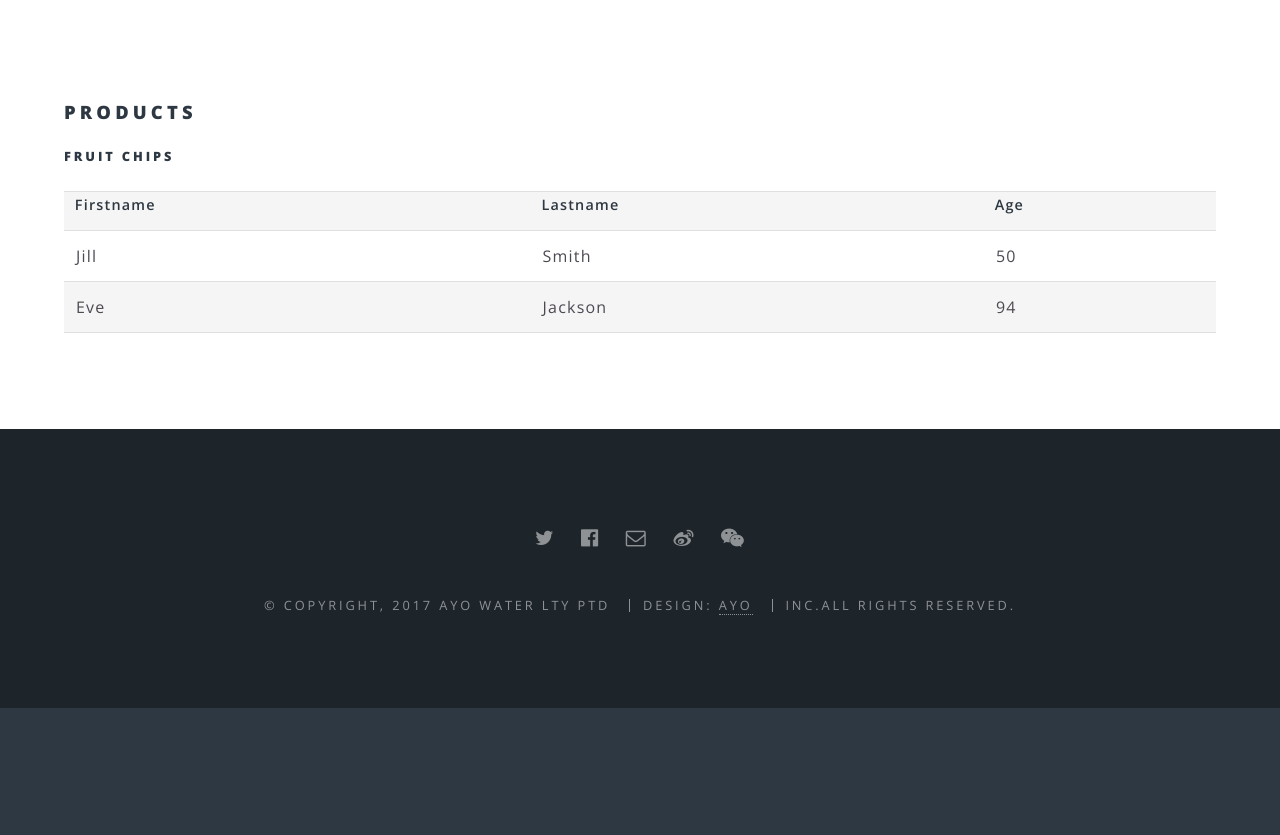
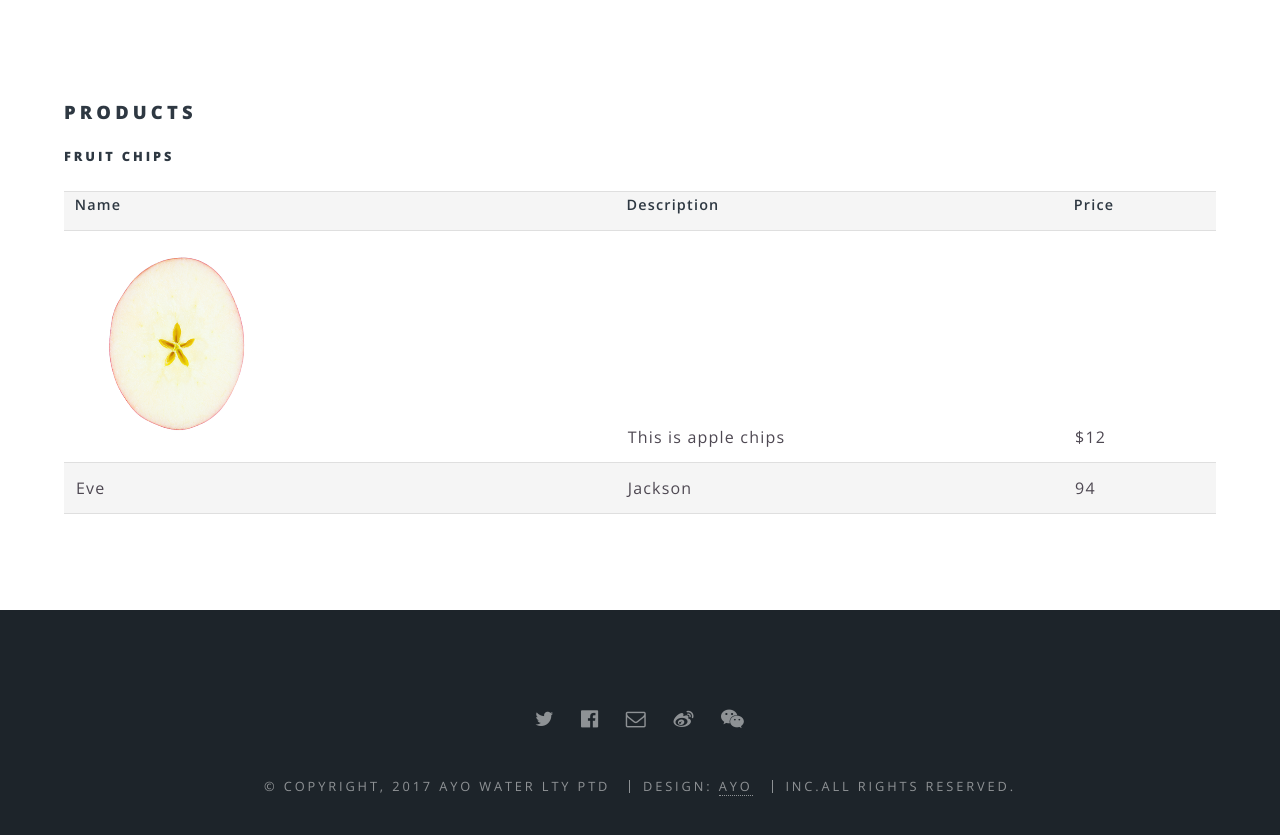
Before and after one commit to ckhung93/ayowater.github.io, a Jekyll site: the page built from products.html, in a window 1280 px wide and 1224 px high. Shown: the part 335-1170 px from the top of the window. Built offline with Jekyll 4.4.1, drawn with Linux system fonts in a browser that asks for light colours.

Commit message:
Update products.html

```diff
--- a/products.html
+++ b/products.html
@@ -8,14 +8,14 @@ title: Products
 <section>
 <table style="width:100%">
   <tr>
-    <th>Firstname</th>
-    <th>Lastname</th>
-    <th>Age</th>
+    <th>Name</th>
+    <th>Description</th>
+    <th>Price</th>
   </tr>
   <tr>
-    <td>Jill</td>
-    <td>Smith</td>
-    <td>50</td>
+    <td><img src="images/apple.png" width="200" height="200"></td>
+    <td>This is apple chips</td>
+    <td>$12</td>
   </tr>
   <tr>
     <td>Eve</td>
```
